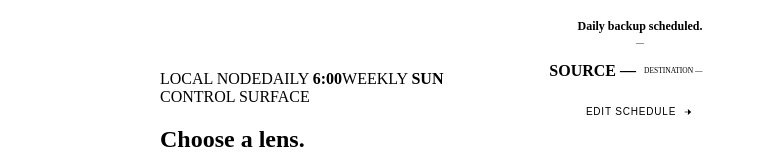
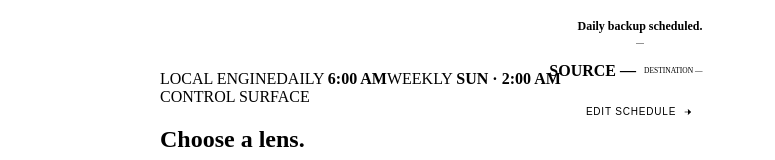
Before and after one commit to aperez24/jayn-vault, a React (Vite) app in the folder source/: page / in a window 1280 px wide. Shown: the part 906-1066 px from the top of the page, without its empty margins (0-775 px from the left). Built offline with nearby package versions, Linux system fonts and the light colour scheme; no server answers.

Commit message:
Clarify engine and weekly schedule status tags

```diff
--- a/source/src/App.jsx
+++ b/source/src/App.jsx
@@ -145,8 +145,6 @@ export default function App() {
   useEffect(() => {
     let cancelled = false
 
-    // Schedule configuration is intentionally loaded independently so the
-    // Daily/Weekly dial never waits on slower filesystem/storage telemetry.
     fetch('/api/config/schedule')
       .then((response) => response.json())
       .then((scheduleData) => {
@@ -308,6 +306,7 @@ export default function App() {
 
   const dailyTag = timeParts(schedule?.daily?.time || '06:00')
   const weeklyDay = (schedule?.weekly?.day || 'sunday').slice(0, 3).toUpperCase()
+  const weeklyTag = timeParts(schedule?.weekly?.time || '02:00')
   const heroStatus = capacityWarning
     ? `Destination is short ${formatBytes(storageStatus.shortfall_bytes)}.`
     : jobError ? jobError
@@ -339,7 +338,7 @@ export default function App() {
     </section>
 
     <section className="control-surface">
-      <div className="surface-tags"><span>LOCAL NODE</span><span>DAILY <b>{dailyTag.value}</b></span><span>WEEKLY <b>{weeklyDay}</b></span></div>
+      <div className="surface-tags"><span>LOCAL ENGINE</span><span>DAILY <b>{dailyTag.value} {dailyTag.suffix}</b></span><span>WEEKLY <b>{weeklyDay} · {weeklyTag.value} {weeklyTag.suffix}</b></span></div>
       <div className="surface-head"><div><span className="eyebrow"><span>CONTROL SURFACE</span><b /></span><h2>Choose a lens.</h2></div><span className={`surface-status${capacityWarning || job?.status === 'failed' ? ' warning' : ''}`}><i /> {capacityWarning ? 'CAPACITY ALERT' : running ? 'BACKUP ACTIVE' : job?.status === 'failed' ? 'BACKUP ERROR' : 'API ONLINE'}</span></div>
       <div className="lens-nav">{Object.keys(lenses).map((name, index) => <button className={lens === name ? 'selected' : ''} onClick={() => selectLens(name)} key={name}><span>0{index + 1}</span><LensIcon name={name} /><label>{name}</label></button>)}</div>
       {filesystemLens && <div className={`selection-summary${capacityWarning && lens === 'Destinations' ? ' warning' : ''}`}>
```
